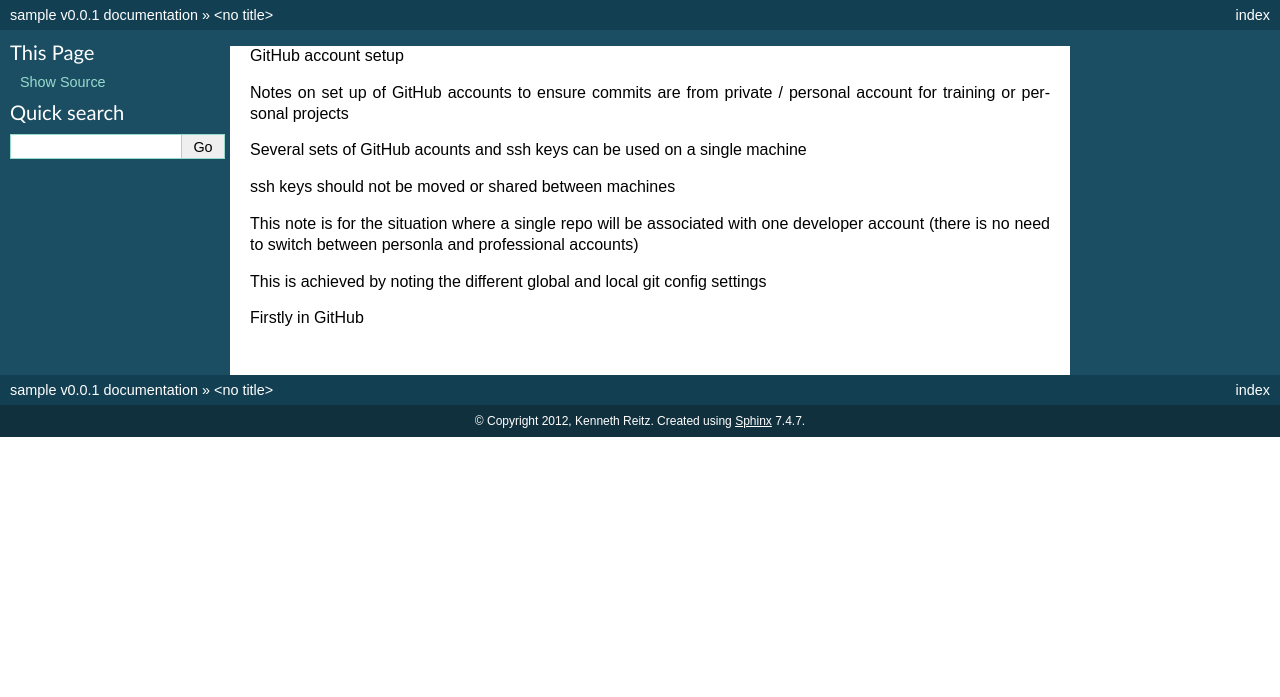
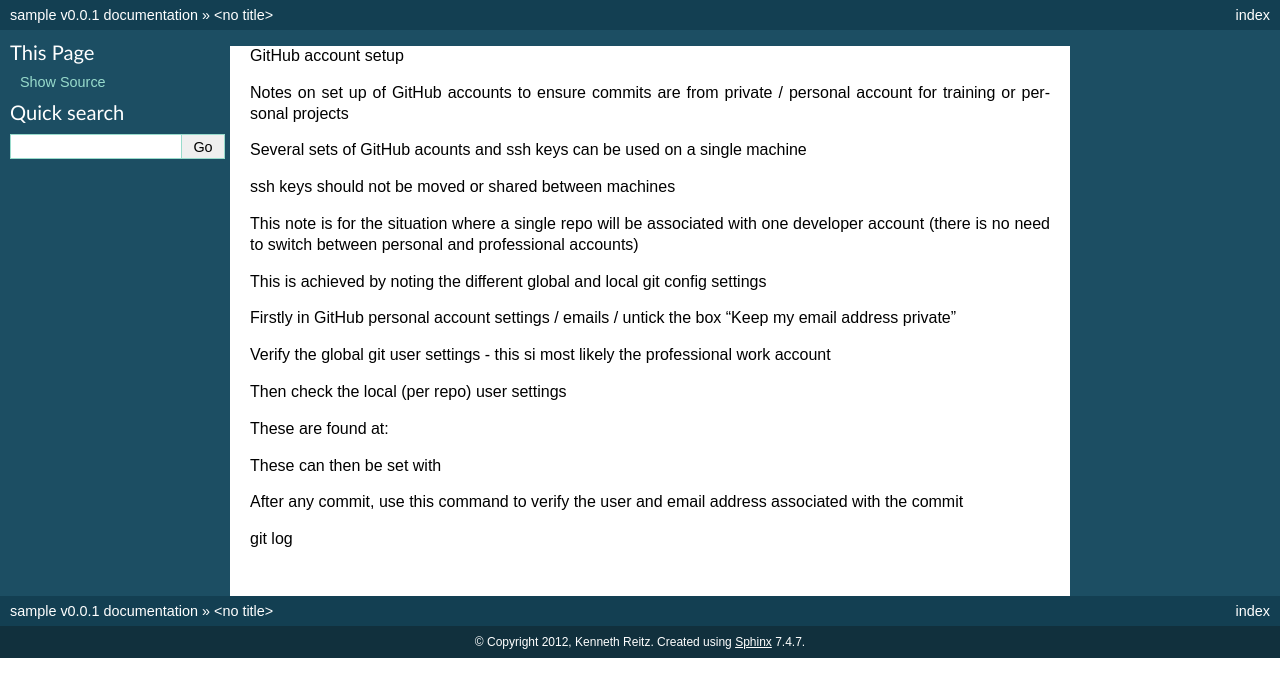
Before and after one commit to python-code-level/python-training, a Sphinx documentation site: the page built from docs/Setup-GitHub-Accounts.rst, in a window 1280 px wide. Shown: the top 697 px of the page. Built offline with Sphinx 7.4.7, drawn with Linux system fonts in a browser that asks for light colours.

Commit message:
Update Setup-GitHub-Accounts.rst

```diff
--- a/docs/Setup-GitHub-Accounts.rst
+++ b/docs/Setup-GitHub-Accounts.rst
@@ -8,8 +8,24 @@ Several sets of GitHub acounts and ssh keys can be used on a single machine
 ssh keys should not be moved or shared between machines
 
 This note is for the situation where a single repo will be associated with one developer account
-(there is no need to switch between personla and professional accounts)
+(there is no need to switch between personal and professional accounts)
 
 This is achieved by noting the different global and local git config settings
 
-Firstly in GitHub
+Firstly in GitHub personal account settings / emails / untick the box "Keep my email address private"
+
+Verify the global git user settings - this si most likely the professional work account
+
+
+Then check the local (per repo) user settings
+
+These are found at:
+
+These can then be set with
+
+
+
+
+After any commit, use this command to verify the user and email address associated with the commit
+
+git log
```
